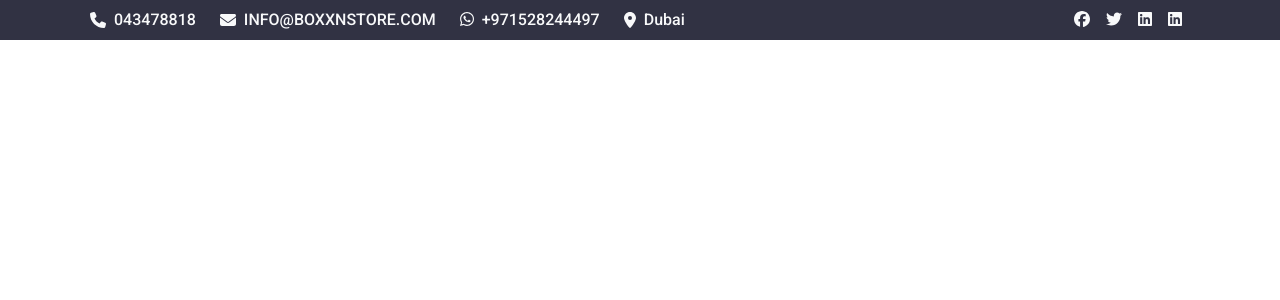
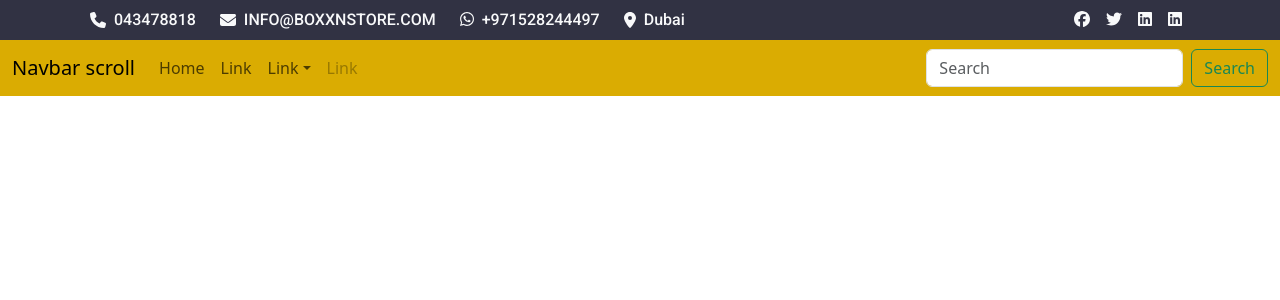
Before and after one commit to Rifat8080/boxxnstore-react-web, a React (Create React App) app: page / in a window 1280 px wide. Shown: the top 300 px of the page. Built offline with nearby package versions, Linux system fonts and the light colour scheme.

Commit message:
Navbar structure created

```diff
--- a/src/App.js
+++ b/src/App.js
@@ -1,11 +1,12 @@
 import './css/App.css';
 import TopBar from './components/TopBar.js';
+import NavHead from './components/navbar.js';
 
 function App() {
   return (
     <>
       <TopBar />
-
+      <NavHead />
     </>
   );
 }
--- /dev/null
+++ b/src/components/navbar.js
@@ -0,0 +1,55 @@
+import React from "react";
+import '../css/App.css';
+import 'bootstrap/dist/css/bootstrap.min.css';
+import Button from 'react-bootstrap/Button';
+import Container from 'react-bootstrap/Container';
+import Form from 'react-bootstrap/Form';
+import Nav from 'react-bootstrap/Nav';
+import Navbar from 'react-bootstrap/Navbar';
+import NavDropdown from 'react-bootstrap/NavDropdown';
+
+const NavHead =()=>{
+    return(
+            <Navbar expand="lg" className="nav-bg">
+              <Container fluid>
+                <Navbar.Brand href="#">Navbar scroll</Navbar.Brand>
+                <Navbar.Toggle aria-controls="navbarScroll" />
+                <Navbar.Collapse id="navbarScroll">
+                  <Nav
+                    className="me-auto my-2 my-lg-0"
+                    style={{ maxHeight: '100px' }}
+                    navbarScroll
+                  >
+                    <Nav.Link href="#action1">Home</Nav.Link>
+                    <Nav.Link href="#action2">Link</Nav.Link>
+                    <NavDropdown title="Link" id="navbarScrollingDropdown">
+                      <NavDropdown.Item href="#action3">Action</NavDropdown.Item>
+                      <NavDropdown.Item href="#action4">
+                        Another action
+                      </NavDropdown.Item>
+                      <NavDropdown.Divider />
+                      <NavDropdown.Item href="#action5">
+                        Something else here
+                      </NavDropdown.Item>
+                    </NavDropdown>
+                    <Nav.Link href="#" disabled>
+                      Link
+                    </Nav.Link>
+                  </Nav>
+                  <Form className="d-flex">
+                    <Form.Control
+                      type="search"
+                      placeholder="Search"
+                      className="me-2"
+                      aria-label="Search"
+                    />
+                    <Button variant="outline-success">Search</Button>
+                  </Form>
+                </Navbar.Collapse>
+              </Container>
+            </Navbar>
+
+    )
+}
+
+export default NavHead;
--- a/src/css/App.css
+++ b/src/css/App.css
@@ -3,6 +3,7 @@
   --navbar:#DAAC02;
   --text:#FFFFFF;
   --button:#3ABECA;
+  --bg-clr:#FAC300;
 }
 
 /* Topbar CSS Starts here*/
@@ -17,3 +18,10 @@
 .topbar a.text-light {
   text-decoration: none !important;
 }
+
+
+/* Navbar CSS starts here */
+
+.nav-bg{
+  background-color: var(--navbar);
+}
```
